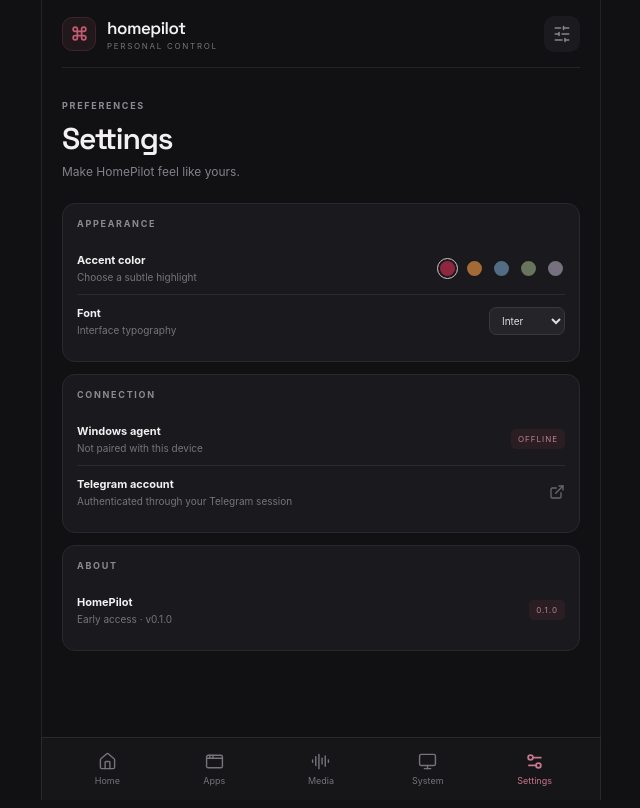
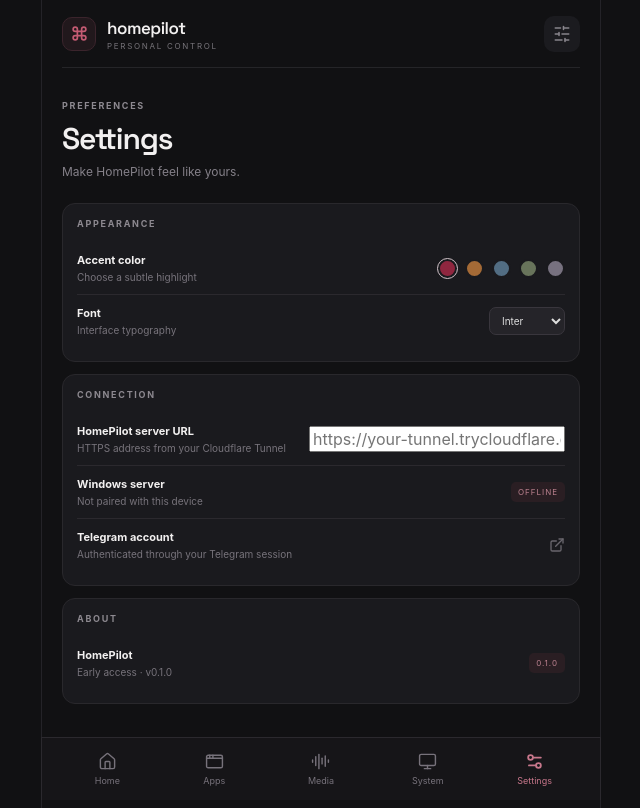
Before and after one commit to duane1337/home, a React (Vite) app: page / in a window 1280 px wide. Both pictures are taken after a click on the button 881 px from the left and 33 px from the top of the page. Shown: the whole page, without its empty margins (319-959 px from the left). Built offline with nearby package versions, Linux system fonts and the light colour scheme; what @twa-dev/sdk would draw is missing.

Commit message:
Add local HomePilot server URL setting

```diff
--- a/src/App.tsx
+++ b/src/App.tsx
@@ -1,5 +1,5 @@
 import { useEffect, useMemo, useState } from 'react'
-import { getHome, queueCommand } from './lib/serverless'
+import { getHome, queueCommand, getApiUrl, setApiUrl } from './lib/serverless'
 import {
   AppWindow, AudioLines, ChevronRight, CirclePower, Command, Disc3,
   ExternalLink, Home, Lock, Monitor, Moon, MoreHorizontal, Play, Plus,
@@ -37,6 +37,7 @@ function App() {
   const [volume, setVolume] = useState(42)
   const [playing, setPlaying] = useState(false)
   const [pcOnline, setPcOnline] = useState(false)
+  const [serverUrl, setServerUrl] = useState(getApiUrl())
 
   useEffect(() => {
     getHome().then(state => setPcOnline(state.agent.status === 'online')).catch(() => setPcOnline(false))
@@ -129,7 +130,7 @@ function App() {
         {tab === 'settings' && <>
           <PageHeading eyebrow="PREFERENCES" title="Settings" subtitle="Make HomePilot feel like yours." />
           <div className="settings-group"><p className="eyebrow">APPEARANCE</p><div className="setting-row"><div><strong>Accent color</strong><span>Choose a subtle highlight</span></div><div className="swatches">{['#8f263f', '#a46a36', '#526d83', '#68745b', '#77717f'].map(color => <button key={color} className={accent === color ? 'swatch selected' : 'swatch'} style={{ background: color }} onClick={() => setAccent(color)} aria-label={color} />)}</div></div><div className="setting-row"><div><strong>Font</strong><span>Interface typography</span></div><select value={font} onChange={e => setFont(e.target.value)}><option>Inter</option><option>Arial</option><option>Georgia</option></select></div></div>
-          <div className="settings-group"><p className="eyebrow">CONNECTION</p><div className="setting-row"><div><strong>Windows agent</strong><span>{pcOnline ? 'Connected to this device' : 'Not paired with this device'}</span></div><span className="tag-offline">OFFLINE</span></div><div className="setting-row"><div><strong>Telegram account</strong><span>Authenticated through your Telegram session</span></div><ExternalLink size={16} className="subtle-icon" /></div></div>
+          <div className="settings-group"><p className="eyebrow">CONNECTION</p><div className="setting-row"><div><strong>HomePilot server URL</strong><span>HTTPS address from your Cloudflare Tunnel</span></div><input aria-label="HomePilot server URL" value={serverUrl} onChange={e => setServerUrl(e.target.value)} onBlur={() => { setApiUrl(serverUrl); notify("Server URL saved") }} placeholder="https://your-tunnel.trycloudflare.com" /></div><div className="setting-row"><div><strong>Windows server</strong><span>{pcOnline ? 'Connected to this device' : 'Not paired with this device'}</span></div><span className="tag-offline">OFFLINE</span></div><div className="setting-row"><div><strong>Telegram account</strong><span>Authenticated through your Telegram session</span></div><ExternalLink size={16} className="subtle-icon" /></div></div>
           <div className="settings-group"><p className="eyebrow">ABOUT</p><div className="setting-row"><div><strong>HomePilot</strong><span>Early access · v0.1.0</span></div><span className="version-tag">0.1.0</span></div></div>
         </>}
       </main>
```
